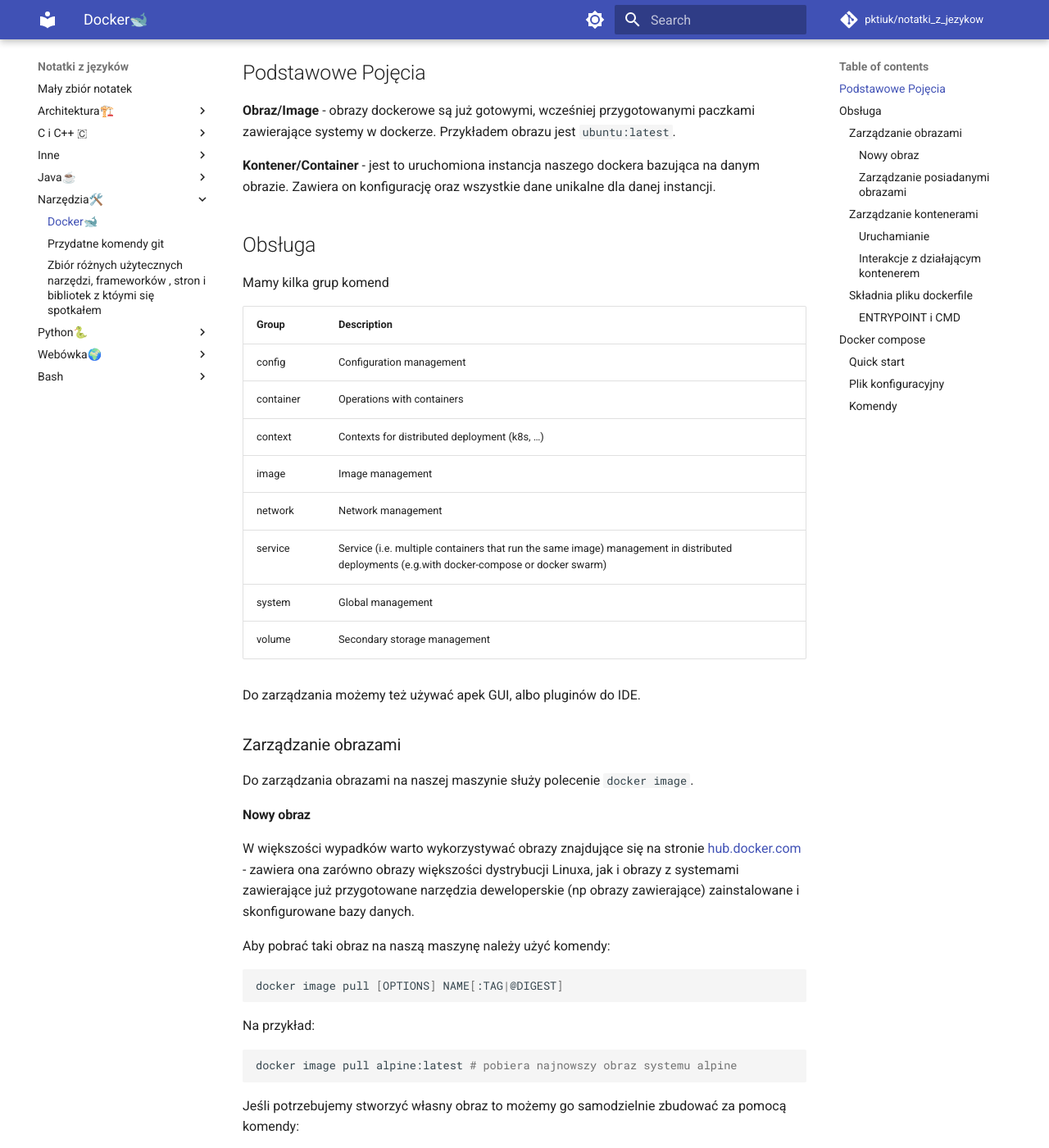
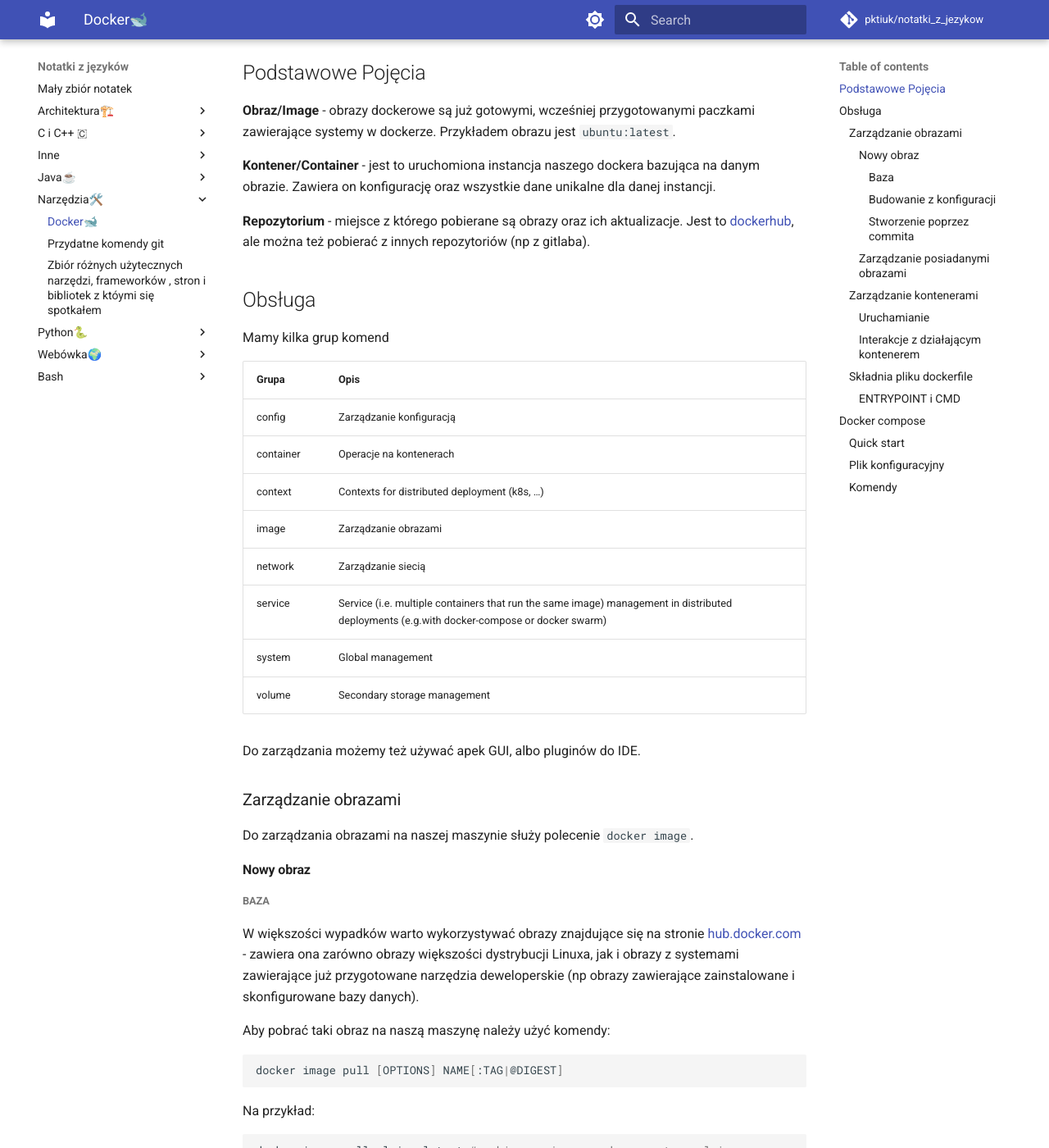
Before and after one commit to pktiuk/notatki_z_jezykow, an MkDocs documentation site: the page built from docs/Narzędzia🛠️/docker.md, in a window 1280 px wide and 1400 px high, scrolled down 446 px. Shown: the whole window at 82% size. Built offline with MkDocs 1.6.1 and Material for MkDocs 9.7.7, drawn with Linux system fonts in a browser that asks for light colours; comment, search, counter and statistics services are not loaded; some of the changed text lies outside the part shown.

Commit message:
Poprawki do dockera

````diff
--- a/docs/Narzędzia🛠️/docker.md
+++ b/docs/Narzędzia🛠️/docker.md
@@ -12,17 +12,19 @@
 
 **Kontener/Container** - jest to uruchomiona instancja naszego dockera bazująca na danym obrazie. Zawiera on konfigurację oraz wszystkie dane unikalne dla danej instancji.
 
+**Repozytorium** - miejsce z którego pobierane są obrazy oraz ich aktualizacje. Jest to [dockerhub](https://hub.docker.com/), ale można też pobierać z innych repozytoriów (np z gitlaba).
+
 ## Obsługa
 
 Mamy kilka grup komend
 
-| Group     | Description                                                                                                                                |
+| Grupa     | Opis                                                                                                                                       |
 | --------- | ------------------------------------------------------------------------------------------------------------------------------------------ |
-| config    | Configuration management                                                                                                                   |
-| container | Operations with containers                                                                                                                 |
+| config    | Zarządzanie konfiguracją                                                                                                                   |
+| container | Operacje na kontenerach                                                                                                                    |
 | context   | Contexts for distributed deployment (k8s, …)                                                                                               |
-| image     | Image management                                                                                                                           |
-| network   | Network management                                                                                                                         |
+| image     | Zarządzanie obrazami                                                                                                                       |
+| network   | Zarządzanie siecią                                                                                                                         |
 | service   | Service (i.e. multiple containers that run the same image) management in distributed deployments (e.g.with docker-compose or docker swarm) |
 | system    | Global management                                                                                                                          |
 | volume    | Secondary storage management                                                                                                               |
@@ -35,7 +37,9 @@
 
 #### Nowy obraz
 
-W większości wypadków warto wykorzystywać obrazy znajdujące się na stronie [hub.docker.com](https://hub.docker.com/) - zawiera ona zarówno obrazy większości dystrybucji Linuxa, jak i obrazy z systemami zawierające już przygotowane narzędzia deweloperskie (np obrazy zawierające) zainstalowane i skonfigurowane bazy danych.
+##### Baza
+
+W większości wypadków warto wykorzystywać obrazy znajdujące się na stronie [hub.docker.com](https://hub.docker.com/) - zawiera ona zarówno obrazy większości dystrybucji Linuxa, jak i obrazy z systemami zawierające już przygotowane narzędzia deweloperskie (np obrazy zawierające zainstalowane i skonfigurowane bazy danych).
 
 Aby pobrać taki obraz na naszą maszynę należy użyć komendy:
 
@@ -49,6 +53,8 @@
 docker image pull alpine:latest # pobiera najnowszy obraz systemu alpine
 ```
 
+##### Budowanie z konfiguracji
+
 Jeśli potrzebujemy stworzyć własny obraz to możemy go samodzielnie zbudować za pomocą komendy:
 
 ```bash
@@ -56,6 +62,14 @@
 ```
 
 Pozwala ona zbudować nam własny obraz dockerowy na bazie pliku `dockerfile`. ([Opis składni](#składnia-pliku-dockerfile))
+
+##### Stworzenie poprzez commita
+
+Do wygenerowania nowego obrazu możemy też wykorzystać już istniejący kontener, wystarczy użyć komendy `commit`
+
+```bash
+docker commit containerName ImageName
+```
 
 #### Zarządzanie posiadanymi obrazami
 
@@ -175,13 +189,13 @@
 
 Komendy:
 
-- Pierwsza instrukcja to **zawsze** `FROM imageBase` pokazująca na jakim innym obrazie ma bazować nasz nowy obraz
+- `FROM imageBase` to jest **zawsze** pierwsza instrukcja pokazująca na jakim innym obrazie ma bazować nasz nowy obraz
 - `RUN command` wykonuje komendy w powłoce kontenera przy budowaniu
 - `ENV variable value` ustawia wartości w środowisku (mogą być używane przez wszystko co będzie od teraz chodzić w kontenerze)
 - `COPY source destination` kopiuje pliki ze źródła (URL, plik, folder) do miejsca w kontenerze
 - `ADD source destination` to samo co `ADD` z różnicą, że gdy potrafi zorpakować archiwum, gdy jest ono podane jako plik
 - `WORKDIR path` określa folder roboczy w którym mają się wykonywać pozostałe komendy jak `RUN`, `CMD`, `ENTRYPOINT`
-- `CMD command arg1 arg2 ...` dostarcza domyślnych komand i wartości argumentów, które zostaną uruchomione w kontenerze
+- `CMD command arg1 arg2 ...` dostarcza domyślnych komend i wartości argumentów, które zostaną uruchomione w kontenerze
 - `ENTRYPOINT command arg1 arg2 ...` uruchamia tą komendę, kiedy kontener jest uruchamiany (kontener jest zamykany kiedy ta komenda się kończy)
 - `EXPOSE port` pokazuje na jakim porcie słucha kontaner, sama go nie wystawia, pełni raczej funkcję informacyjną dla użytkownika [link](https://docs.docker.com/engine/reference/builder/#expose)
 - `VOLUME` pozwala kontenerowi podłączyć się do innego systemu plików [więcej info](https://docs.docker.com/storage/volumes/)
````
Also changed, not shown: other parts of docs/Narzędzia🛠️/docker.md (+6 -6 lines).
